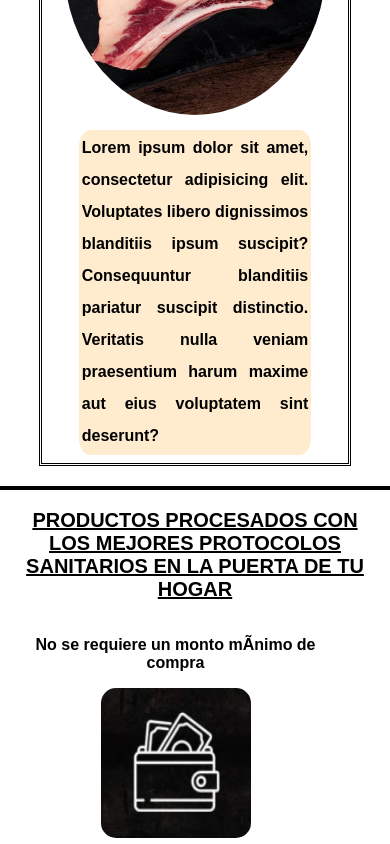
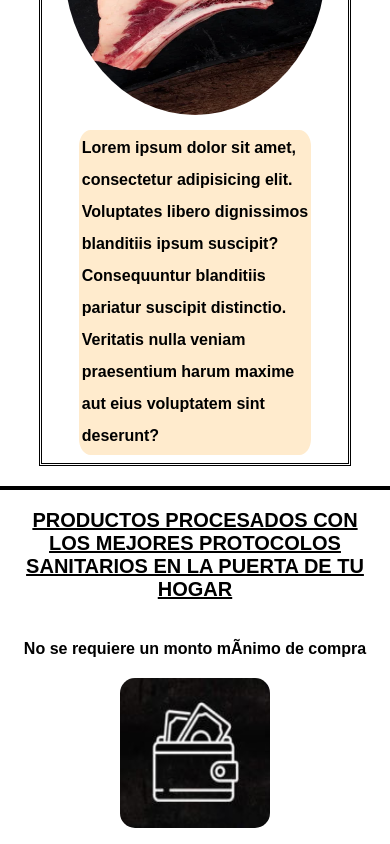
Before and after one commit to anmomiy/quinpro-adriana-momiy, a plain HTML site: page index.html in a window 390 px wide. Shown: the part 900-1744 px from the top of the page. Drawn offline with Linux system fonts and the light colour scheme; files whose address does not match are found by name.

Commit message:
correcciones de la entrega de full responsive

```diff
--- a/style/style.css
+++ b/style/style.css
@@ -286,7 +286,7 @@ main hr{
 .indexSecDos p{
     width: 38%;
     line-height: 200%;
-    text-align: justify;
+    text-align:left;
     font-weight: 700;
     background-color: blanchedalmond;
     padding: 1%;
@@ -548,7 +548,7 @@ main hr{
     text-align: left;
 }
 .contactoUno p{
-    text-align: justify;
+    text-align: left;
     font-size: 14px;
     margin-left: 5%;
 }
@@ -820,7 +820,9 @@ main hr{
             flex-wrap: wrap;
         }
         .indexSecTres section div{
-            width: 80%;
+            width: 100%;
+            margin-left: auto;
+            margin-right: auto;
         }
         .indexSecTres hr{
             width: 90%;
@@ -835,6 +837,8 @@ main hr{
             width: 80%;
             justify-content: center;
             align-content: center;
+            margin-left: auto;
+            margin-right: auto;
         }
         .contenido-nosotros img{
             width: 80%;
```
